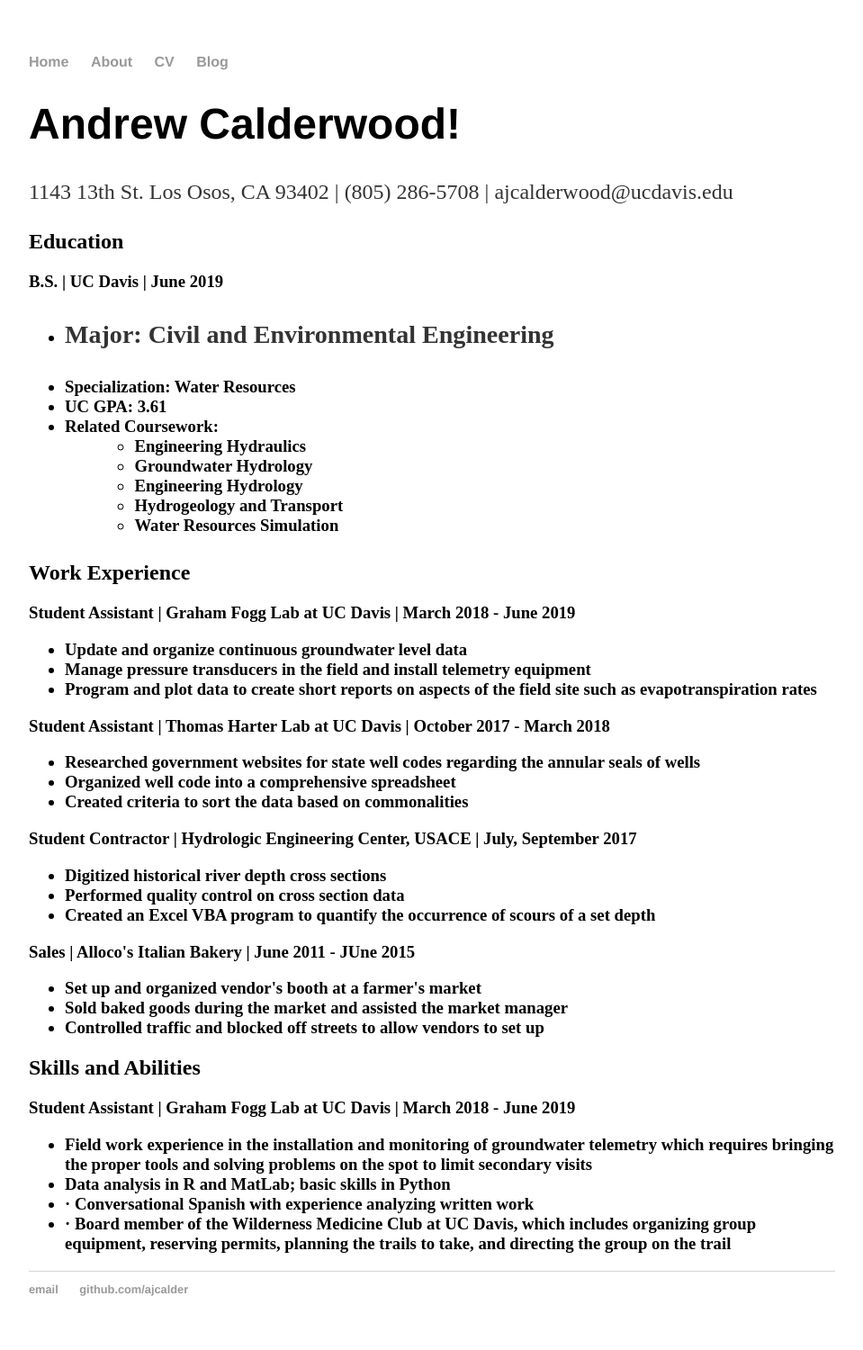
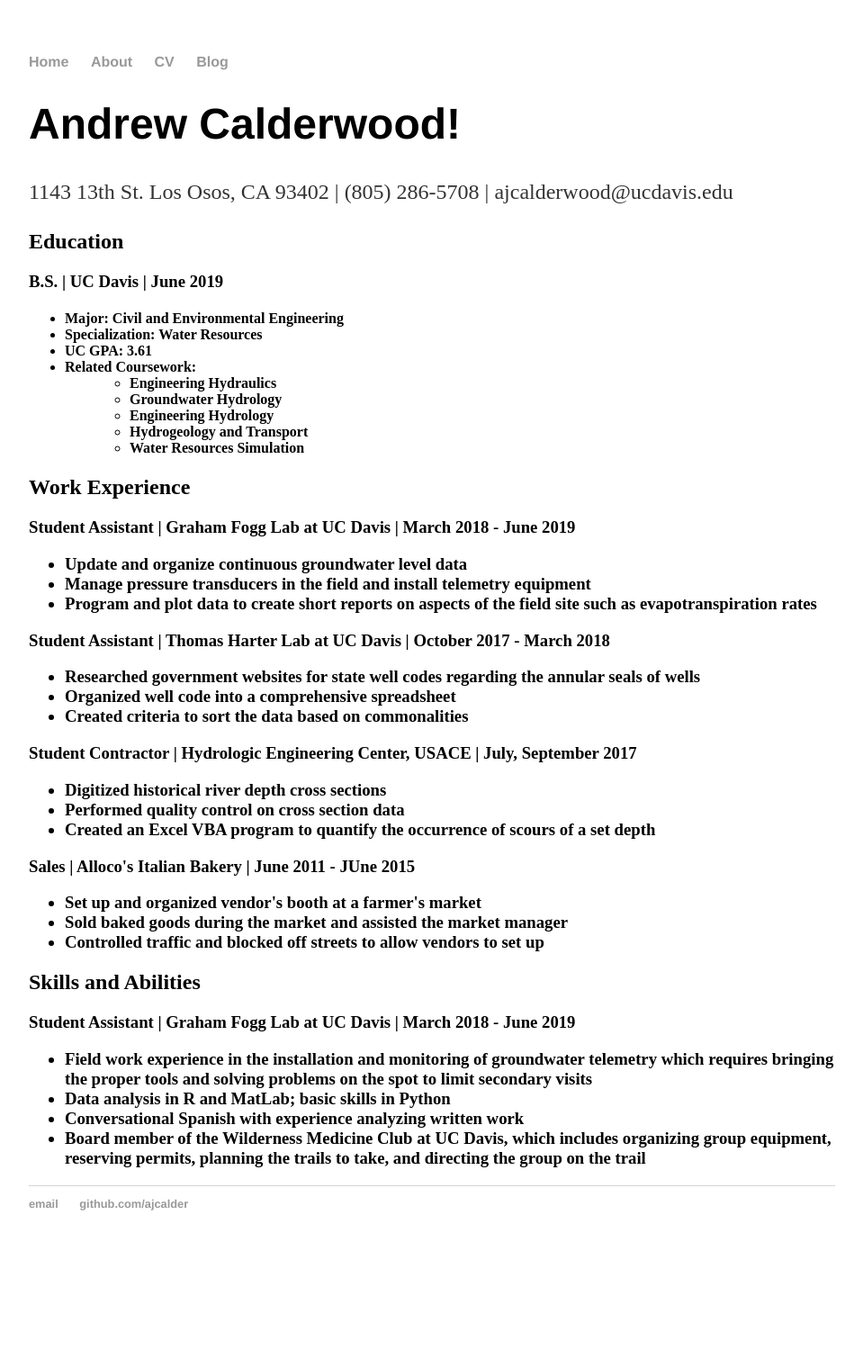
Before and after one commit to ajcalder/ajcalder.github.io, a Jekyll site: the page built from cv/index.html, in a window 1280 px wide. Shown: the whole page at 90% size, without its empty margins (160-1119 px from the left). Built offline with Jekyll 4.4.1, drawn with Linux system fonts in a browser that asks for light colours; after the commit the page ends 1405 px from its top, so only the background shows below that.

Commit message:
Update index.html

```diff
--- a/cv/index.html
+++ b/cv/index.html
@@ -7,8 +7,8 @@ title: CV
 	<p> 1143 13th St. Los Osos, CA 93402 | (805) 286-5708 | ajcalderwood@ucdavis.edu <p>
 	<h2> Education <h2>
 		<h3> B.S. | UC Davis | June 2019 <h3>
-			<p> <ul>
-			<li> <p> Major: Civil and Environmental Engineering <p> </li>
+			<h4> <ul>
+			<li> Major: Civil and Environmental Engineering </li>
 			<li> Specialization: Water Resources</li>
 			<li> UC GPA: 3.61</li>
 			<li> Related Coursework:
@@ -19,7 +19,7 @@ title: CV
 					<li style="margin-left:2em; padding-bottom: 0;"> Hydrogeology and Transport </li>
 					<li style="margin-left:2em; padding-bottom: 0;"> Water Resources Simulation </li>
 				</ul> </li>
-			</ul> <p>
+			</ul> <h4>
 	<h2> Work Experience <h2>
 		<h3> Student Assistant | Graham Fogg Lab at UC Davis | March 2018 - June 2019 <h3>
 			<ul>
@@ -47,8 +47,8 @@ title: CV
 			<li> Field work experience in the installation and monitoring of groundwater telemetry which requires bringing the
 				proper tools and solving problems on the spot to limit secondary visits </li>
 			<li> Data analysis in R and MatLab; basic skills in Python </li>
-			<li> ·	Conversational Spanish with experience analyzing written work </li>
-			<li> ·	Board member of the Wilderness Medicine Club at UC Davis,
+			<li> Conversational Spanish with experience analyzing written work </li>
+			<li> Board member of the Wilderness Medicine Club at UC Davis,
 				which includes organizing group equipment, reserving permits,
 				planning the trails to take, and directing the group on the trail</li> </ul>
 </div><!-- /.blurb -->
```
